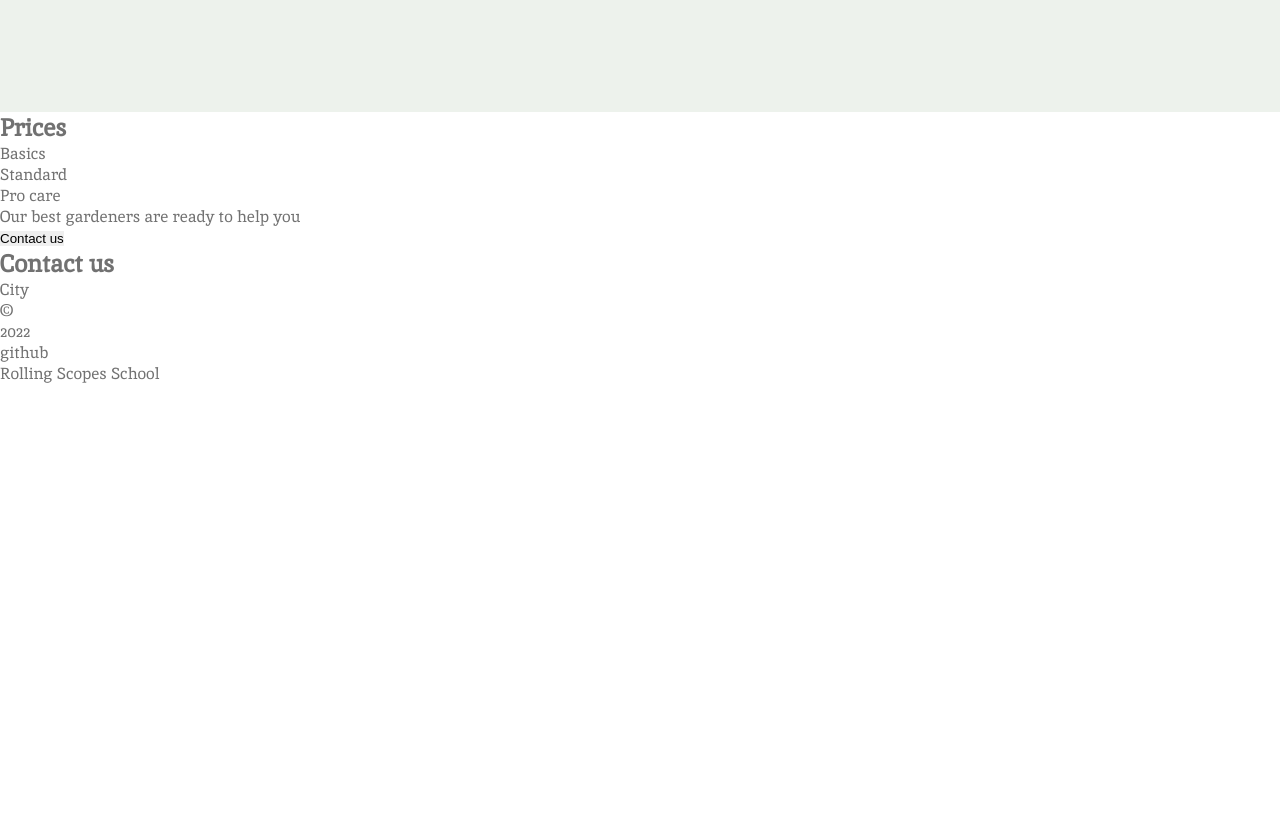
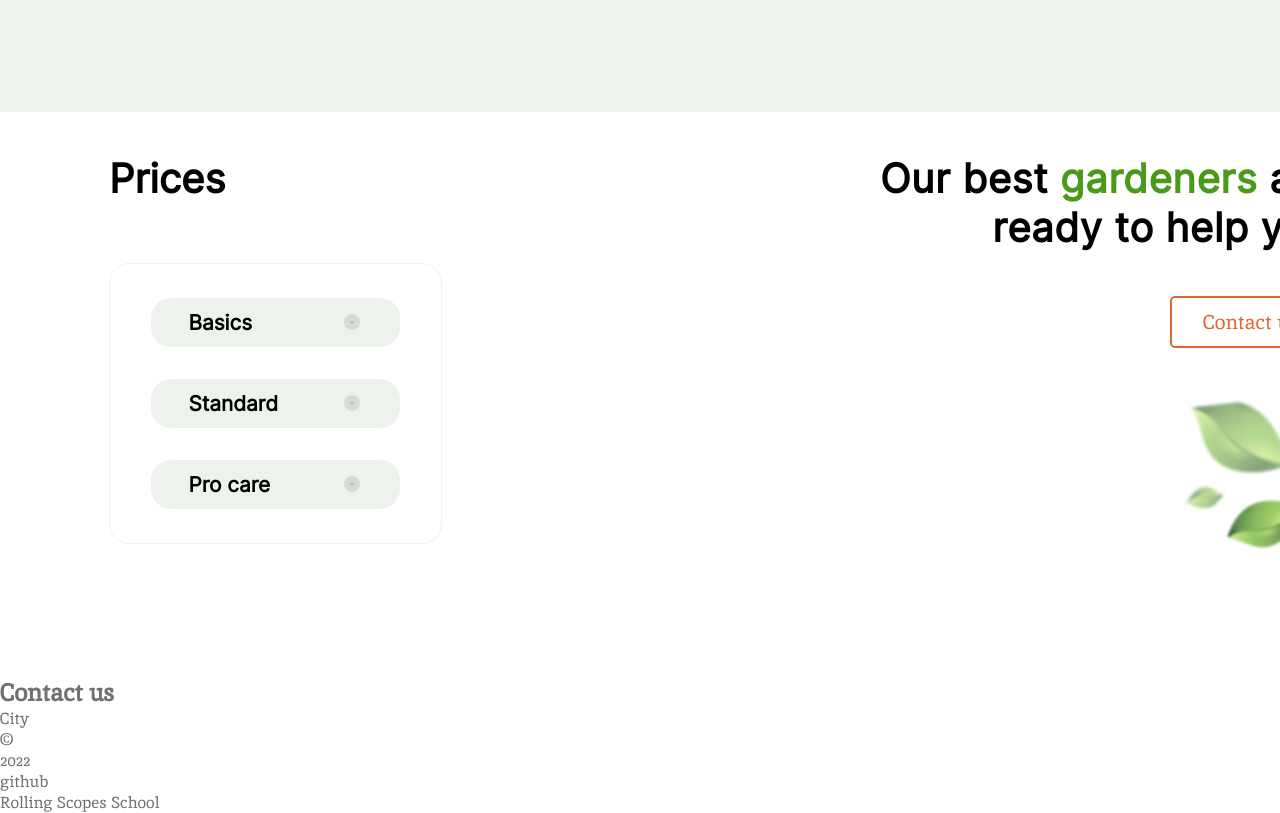
Before and after one commit to IvanLomovtsev/Plants, a website built with webpack: page src/index.html in a window 1280 px wide. Shown: the part 2516-3329 px from the top of the page. Before the commit the page ends 2900 px from the top, so only its background shows below. Built offline with nearby package versions, Linux system fonts and the light colour scheme.

Commit message:
refactor: correct prices styles

```diff
--- a/src/styles/layout/_prices.scss
+++ b/src/styles/layout/_prices.scss
@@ -1,31 +1,41 @@
 @use '../abstracts/mixins' as *;
 @use '../abstracts/variables';
 
+//prices-choice
+$padding-prices-top: 42px;
+$padding-prices-bottom: 110px;
+
+//choice
+$width-prices-choice: 26.8%;
+
+//prices-h2
+$margin-h2: 60px;
+$font-size-h2: 2.5rem;
 $color-prices: #000000;
+
+//choice
+$border-radius-choice: 20px;
+$width-choice: 100%;
+$padding-choice: 2px;
+$border-radius-choice: 20px;
+$width-choice-rate: 76%;
+$margin-choice-rate: 32px;
+$padding-choice-rate-p: 12px;
+$font-size-choice-rate-p: 1.3rem;
 $color-primary: #EDF2EC;
-$color-choice-rate-indicator: #D9D9D9;
-$padding-prices-top: 40px;
-$padding-prices-button: 110px;
-$width-prices-choice: 27%;
-$width-choice: 100%;
-$width-choice-rate: 75%;
 
-$font-size-prices-h2: 2.5rem;
-$margin-choice-rate: 34px;
-$border-radius-choice-rate: 20px;
-$margin-prices-h2: 60px;
-$border-radius-choice: 20px;
-$padding-choice-rate-p: 14px;
-$font-size-choice-rate-p: 1.3rem;
+//choice-rate-indicator
 $border-radius-choice-rate-indicator: 50%;
 $margin-choice-rate-indicator: 40px;
 $size-choice-rate-indicator: 16px;
+$color-choice-rate-indicator: #D9D9D9;
+
+//help
 $width-prices-help-p: 70%;
 $size-prices-help-p: 2.5rem;
 $letter-spacing-prices-help-p: 0.6px;
 $width-prices-help-picture: 152px;
 $height-prices-help-picture: 175px;
-
 
 .prices {
     background: variables.$color-secondary;
@@ -37,7 +47,7 @@ $height-prices-help-picture: 175px;
         display: flex;
         flex-wrap: wrap;
         justify-content: space-between;
-        padding: $padding-prices-top 0 $padding-prices-button;
+        padding: $padding-prices-top 0 $padding-prices-bottom;
         .prices-choice {
             width: $width-prices-choice;
             margin: 0;
@@ -45,13 +55,14 @@ $height-prices-help-picture: 175px;
             flex-direction: column;
             align-items: flex-start;
             .prices-h2 {
-                margin: 0 0 $margin-prices-h2;
-                font-size: $font-size-prices-h2;
+                margin: 0 0 $margin-h2;
+                font-size: $font-size-h2;
                 color: $color-prices;
             }
             .choice {
-                width: 100%;
+                width: $width-choice;
                 margin: 0;
+                padding: $padding-choice;
                 border-radius: $border-radius-choice;
                 border: 1px solid $color-primary;
                 .choice-rate {
@@ -68,7 +79,7 @@ $height-prices-help-picture: 175px;
                         color: $color-prices;
                         font-weight: 700;
                         font-size: $font-size-choice-rate-p;
-                        padding: $padding-choice-rate-p 0 $padding-choice-rate-p calc($padding-choice-rate-p*2.86);
+                        padding: $padding-choice-rate-p 0 $padding-choice-rate-p calc($padding-choice-rate-p*3.1);
                     }
                     .choice-rate-indicator {
                         border-radius: $border-radius-choice-rate-indicator;
@@ -83,7 +94,7 @@ $height-prices-help-picture: 175px;
                         background-position: center;
                     }
                 }
-                .choice-rate:last-child {
+                .choice-rate {
                     margin-bottom: $margin-choice-rate;
                 }
             }
@@ -101,6 +112,9 @@ $height-prices-help-picture: 175px;
                 font-size: $size-prices-help-p;
                 letter-spacing: $letter-spacing-prices-help-p;
                 color: $color-prices;
+                .green-word {
+                    color: variables.$color-green;
+                }
             }
             .prices-help-button {
                 margin: 44px 0;
--- a/src/styles/main.scss
+++ b/src/styles/main.scss
@@ -5,7 +5,7 @@
 @use './layout/welcome';
 @use './layout/about';
 @use './layout/service';
-//@use './layout/prices';
+@use './layout/prices';
 //@use './layout/contacts';
 //@use './layout/footer';
 @use './pages/plants';
```
Also changed, not shown: dist/assets/icons/arrow_prices.284bf7be9483bb682d1d.svg (added), dist/index.html, 2 other files.
